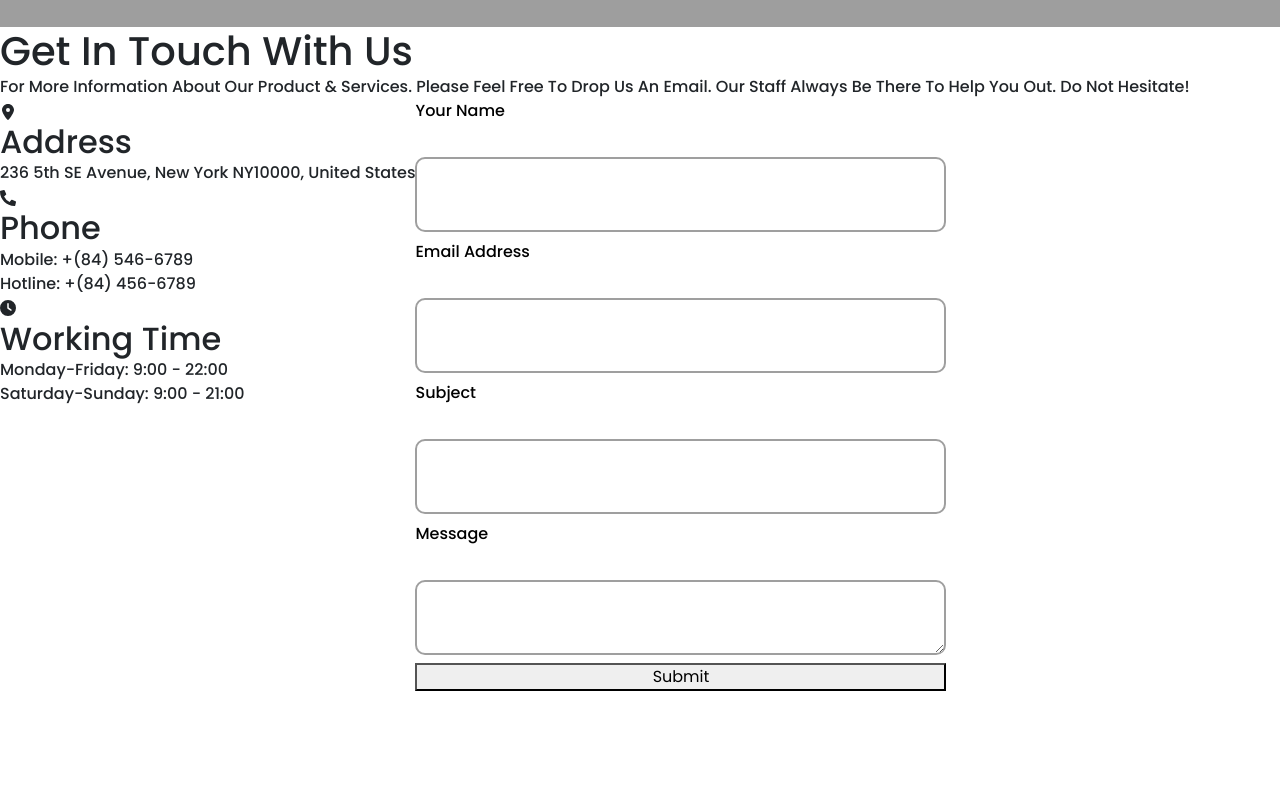
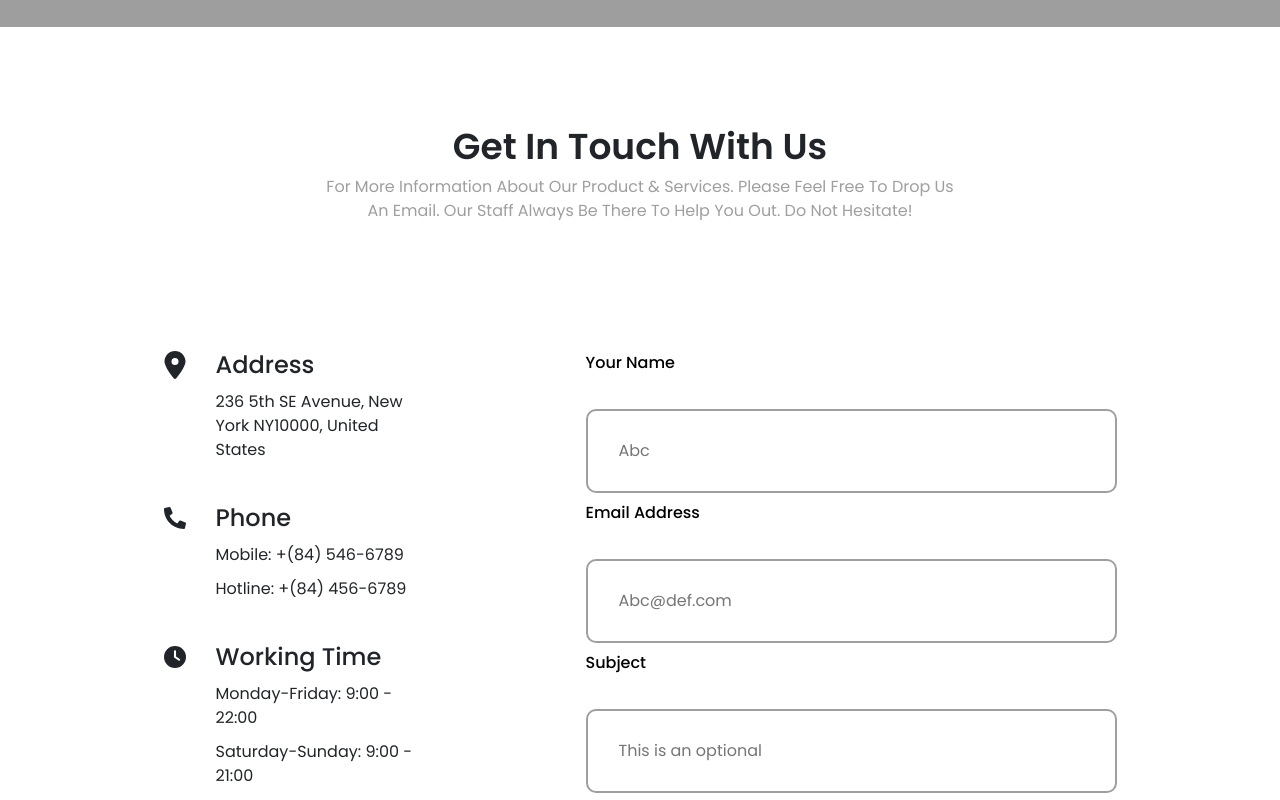
Before and after one commit to AdsonTanajura/Furniro-Project, a React (Vite) app: page /home/contact in a window 1280 px wide. Shown: the part 400-1200 px from the top of the page. Built offline with nearby package versions, Linux system fonts and the light colour scheme; no server answers; grey boxes are pictures that could not be loaded.

Commit message:
Feat(ContactPage): End ContanctPage

```diff
--- a/src/components/Footer/components/LinkNavBar/index.tsx
+++ b/src/components/Footer/components/LinkNavBar/index.tsx
@@ -21,7 +21,7 @@ const LinkNavBar = () => {
             <StyledLink to={'/'}>About</StyledLink>
           </li>
           <li>
-            <StyledLink to={'/'}>Contact</StyledLink>
+            <StyledLink to={'/home/contact'}>Contact</StyledLink>
           </li>
         </LinkNavBarList>
       </nav>
--- a/src/components/Header/index.tsx
+++ b/src/components/Header/index.tsx
@@ -38,10 +38,10 @@ const Header = () => {
             <MenuLink to={'/home/shop'}>Shop</MenuLink>
           </li>
           <li>
-            <MenuLink to={'/a'}>About</MenuLink>
+            <MenuLink to={'/'}>About</MenuLink>
           </li>
           <li>
-            <MenuLink to={'/a'}>Contact</MenuLink>
+            <MenuLink to={'/home/contact'}>Contact</MenuLink>
           </li>
         </MenuList>
       </nav>
@@ -63,7 +63,7 @@ const Header = () => {
               <MenuLink to={'/a'}>About</MenuLink>
             </li>
             <li>
-              <MenuLink to={'/a'}>Contact</MenuLink>
+              <MenuLink to={'/home/contact'}>Contact</MenuLink>
             </li>
           </MenuList>
         </MobileMenuContainer>
--- a/src/pages/Contact/index.tsx
+++ b/src/pages/Contact/index.tsx
@@ -1,17 +1,26 @@
-import React from 'react';
 import { useFormik } from 'formik';
 import * as Yup from 'yup';
 import Baner from '../../components/Baner';
-import { FaLocationDot } from 'react-icons/fa6';
-import { FaPhoneAlt } from 'react-icons/fa';
-import { FaClock } from 'react-icons/fa6';
 import {
+  ContactBlock,
+  ContactContainer,
+  ContactDescription,
+  ContactTitle,
+  ContactTitleContainer,
+  Description,
   FormContainer,
   FormInput,
   FormInputContainer,
   FormInputError,
   FormLabel,
+  IconClock,
+  IconContainer,
+  IconLocantion,
+  IconPhone,
   MainDiv,
+  SubmitButton,
+  Title,
+  TitleContainer,
 } from './styles';
 
 const Contact = () => {
@@ -38,43 +47,61 @@ const Contact = () => {
       message: '',
     },
     validationSchema,
-    onSubmit: (values) => {
+    onSubmit: (values, { resetForm }) => {
       console.log('Form data:', values);
-      // Aqui você pode enviar os dados para uma API ou fazer outra ação
+      resetForm();
     },
   });
 
   return (
     <div>
       <Baner name="Contact" />
-      <div>
-        <h1>Get In Touch With Us</h1>
-        <p>
+      <TitleContainer>
+        <Title>Get In Touch With Us</Title>
+        <Description>
           For More Information About Our Product & Services. Please Feel Free To
           Drop Us An Email. Our Staff Always Be There To Help You Out. Do Not
           Hesitate!
-        </p>
-      </div>
+        </Description>
+      </TitleContainer>
       <MainDiv>
-        <div>
-          <div>
-            <FaLocationDot />
-            <h2>Address</h2>
-            <p>236 5th SE Avenue, New York NY10000, United States</p>
-          </div>
-          <div>
-            <FaPhoneAlt />
-            <h2>Phone</h2>
-            <p>Mobile: +(84) 546-6789</p>
-            <p>Hotline: +(84) 456-6789</p>
-          </div>
-          <div>
-            <FaClock />
-            <h2>Working Time</h2>
-            <p>Monday-Friday: 9:00 - 22:00</p>
-            <p>Saturday-Sunday: 9:00 - 21:00</p>
-          </div>
-        </div>
+        <ContactContainer>
+          <ContactBlock>
+            <IconContainer>
+              <IconLocantion />
+            </IconContainer>
+            <ContactTitleContainer>
+              <ContactTitle>Address</ContactTitle>
+              <ContactDescription>
+                236 5th SE Avenue, New York NY10000, United States
+              </ContactDescription>
+            </ContactTitleContainer>
+          </ContactBlock>
+          <ContactBlock>
+            <IconContainer>
+              <IconPhone />
+            </IconContainer>
+            <ContactTitleContainer>
+              <ContactTitle>Phone</ContactTitle>
+              <ContactDescription>Mobile: +(84) 546-6789</ContactDescription>
+              <ContactDescription>Hotline: +(84) 456-6789</ContactDescription>
+            </ContactTitleContainer>
+          </ContactBlock>
+          <ContactBlock>
+            <IconContainer>
+              <IconClock />
+            </IconContainer>
+            <ContactTitleContainer>
+              <ContactTitle>Working Time</ContactTitle>
+              <ContactDescription>
+                Monday-Friday: 9:00 - 22:00
+              </ContactDescription>
+              <ContactDescription>
+                Saturday-Sunday: 9:00 - 21:00
+              </ContactDescription>
+            </ContactTitleContainer>
+          </ContactBlock>
+        </ContactContainer>
 
         <FormContainer onSubmit={formik.handleSubmit}>
           <FormInputContainer>
@@ -87,6 +114,7 @@ const Contact = () => {
               onBlur={formik.handleBlur}
               value={formik.values.name}
               isErro={!!formik.errors.name && formik.touched.name}
+              placeholder="Abc"
             />
             {formik.touched.name && formik.errors.name && (
               <FormInputError>{formik.errors.name}</FormInputError>
@@ -102,6 +130,7 @@ const Contact = () => {
               onBlur={formik.handleBlur}
               value={formik.values.email}
               isErro={!!formik.errors.email && formik.touched.email}
+              placeholder="Abc@def.com"
             />
             {formik.touched.email && formik.errors.email && (
               <FormInputError>{formik.errors.email}</FormInputError>
@@ -117,6 +146,7 @@ const Contact = () => {
               onBlur={formik.handleBlur}
               value={formik.values.subject}
               isErro={!!formik.errors.subject && formik.touched.subject}
+              placeholder="This is an optional"
             />
             {formik.touched.subject && formik.errors.subject && (
               <FormInputError>{formik.errors.subject}</FormInputError>
@@ -132,13 +162,14 @@ const Contact = () => {
               onBlur={formik.handleBlur}
               value={formik.values.message}
               isErro={!!formik.errors.message && formik.touched.message}
+              placeholder="Hi! i’d like to ask about"
             />
             {formik.touched.message && formik.errors.message && (
               <FormInputError>{formik.errors.message}</FormInputError>
             )}
           </FormInputContainer>
 
-          <button type="submit">Submit</button>
+          <SubmitButton type="submit">Submit</SubmitButton>
         </FormContainer>
       </MainDiv>
     </div>
--- a/src/pages/Contact/styles.ts
+++ b/src/pages/Contact/styles.ts
@@ -4,9 +4,54 @@ import {
   FormLabelProps,
 } from '../Checkout/components/Form/types';
 
+import { FaLocationDot } from 'react-icons/fa6';
+import { FaPhoneAlt } from 'react-icons/fa';
+import { FaClock } from 'react-icons/fa6';
+
+export const IconLocantion = styled(FaLocationDot)`
+  width: 22px;
+  height: 28px;
+`;
+
+export const IconPhone = styled(FaPhoneAlt)`
+  width: 22px;
+  height: 28px;
+`;
+
+export const IconClock = styled(FaClock)`
+  width: 22px;
+  height: 28px;
+`;
+
+export const TitleContainer = styled.div`
+  display: flex;
+  flex-direction: column;
+  flex-wrap: wrap;
+  align-items: center;
+  justify-content: center;
+  margin-top: 98px;
+  gap: 7px;
+  margin-bottom: 128px;
+`;
+
+export const Title = styled.h1`
+  font-size: 36px;
+  font-weight: 600;
+`;
+
+export const Description = styled.p`
+  text-align: center;
+  color: #9f9f9f;
+  font-size: 16px;
+  font-weight: 400;
+  max-width: 644px;
+`;
+
 export const MainDiv = styled.div`
   display: flex;
+  justify-content: center;
   flex-direction: row;
+  gap: 158px;
 `;
 
 export const FormInputContainer = styled.div`
@@ -33,6 +78,8 @@ export const FormInput = styled.input<FormInputProps>`
   border-radius: 10px;
   min-width: 454px;
   min-height: 75px;
+  padding: 28px 31px;
+  color: #9f9f9f;
 
   ${(props) =>
     props.isErro
@@ -57,3 +104,56 @@ export const FormContainer = styled.form`
   height: 741px;
   gap: 8px;
 `;
+
+export const ContactContainer = styled.div`
+  display: flex;
+  flex-direction: column;
+`;
+
+export const IconContainer = styled.div`
+  display: flex;
+  justify-content: end;
+  height: 100%;
+`;
+
+export const ContactBlock = styled.div`
+  display: flex;
+  align-items: center;
+  flex-direction: row;
+  gap: 30px;
+  margin-bottom: 42px;
+`;
+
+export const ContactTitleContainer = styled.div`
+  display: flex;
+  flex-direction: column;
+  gap: 10px;
+`;
+
+export const ContactTitle = styled.h2`
+  font-size: 24px;
+  font-weight: 500;
+`;
+
+export const ContactDescription = styled.p`
+  font-size: 16px;
+  font-weight: 400;
+  max-width: 212px;
+`;
+
+export const SubmitButton = styled.button`
+  background-color: #b88e2f;
+  border-bottom: 2px solid transparent;
+  color: #fff;
+  border: none;
+  border-radius: 5px;
+  padding: 14px 88px;
+  max-width: 238px;
+  transition: all 0.2s;
+
+  &:hover {
+    background-color: #fff;
+    color: #b88e2f;
+    border-bottom: 4px solid #b88e2f;
+  }
+`;
```
